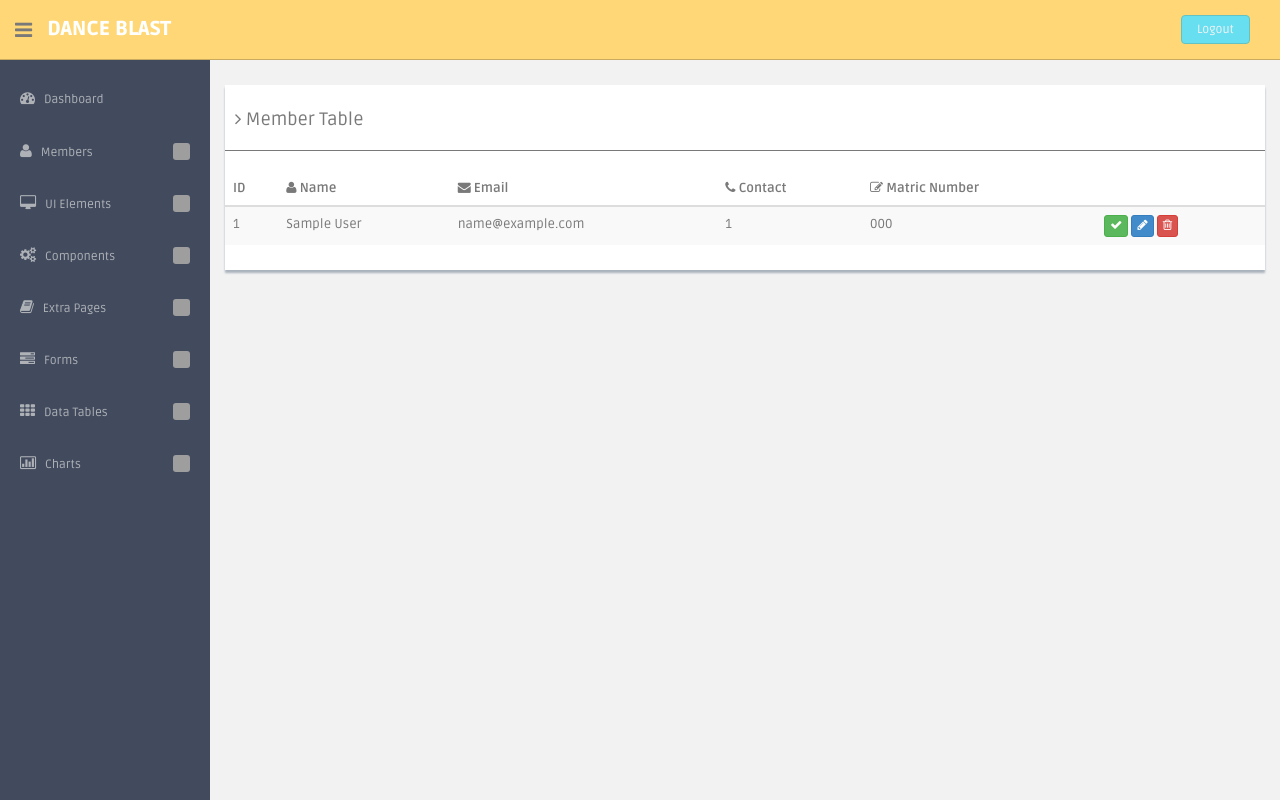
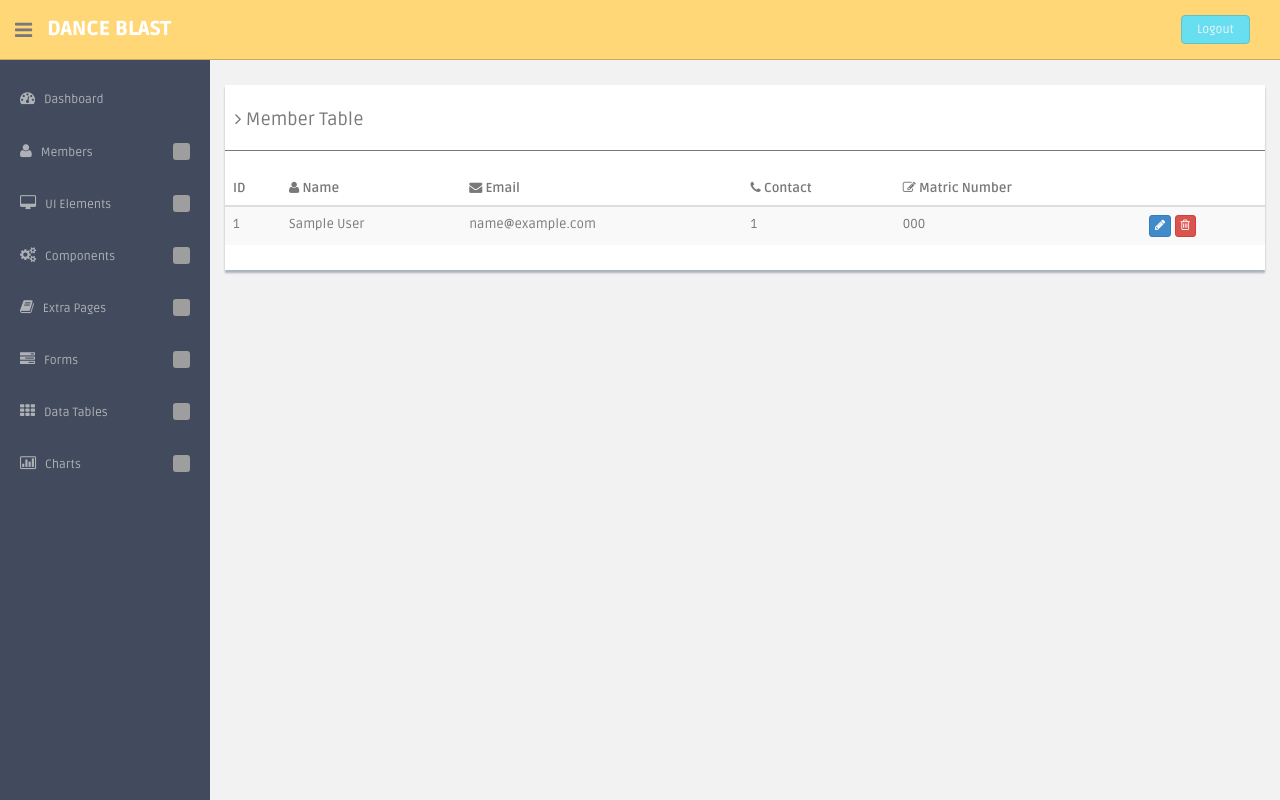
Before and after one commit to jackyhsuch/blastCMS, a Django app: page /users/ in a window 1280 px wide. Run offline with Django 3.2, Linux system fonts and the light colour scheme; tables that the repository leaves empty hold one stand-in row (values such as "Sample post"); some libraries are stand-ins or nearby versions; grey boxes are pictures that could not be loaded.

Commit message:
check button and edit button can toggle

```diff
--- a/static/js/common-scripts.js
+++ b/static/js/common-scripts.js
@@ -205,7 +205,8 @@ function downloadMember(e) {
 
 function editMember(e) {
     var id = $(e).data("id");
-
+    $("#pencilbutton-"+id).hide();
+    $("#checkbutton-"+id).show();
     $(".member-"+id+"-row").each(function(){
         var text = $(this).text();
         $(this).replaceWith("<input class='input-"+id+"' type='text' value='"+text+"'>");
@@ -214,7 +215,8 @@ function editMember(e) {
 
 function submitMember(e) {
     var id = $(e).data("id");
-
+    $("#pencilbutton-"+id).show();
+    $("#checkbutton-"+id).hide();
     var dataArray = [];
 
     $(".input-"+id).each(function() {
--- a/users/templates/users/index.html
+++ b/users/templates/users/index.html
@@ -28,8 +28,8 @@
                                 <td><span class="member-{{ user.id }}-row">{{ user.contact }}</span></td>
                                 <td><span class="member-{{ user.id }}-row">{{ user.matric_number }}</span></td>
                                 <td>
-                                    <button class="btn btn-success btn-xs" data-id="{{ user.id }}" onclick="submitMember(this);"><i class="fa fa-check"></i></button>
-                                    <button class="btn btn-primary btn-xs" data-id="{{ user.id }}" onclick="editMember(this);"><i class="fa fa-pencil"></i></button>
+                                    <button id="checkbutton-{{ user.id }}" class="btn btn-success btn-xs" data-id="{{ user.id }}" onclick="submitMember(this);" style="display: none;"><i class="fa fa-check"></i></button>
+                                    <button id="pencilbutton-{{ user.id }}" class="btn btn-primary btn-xs" data-id="{{ user.id }}" onclick="editMember(this);" ><i class="fa fa-pencil"></i></button>
                                     <button class="btn btn-danger btn-xs" data-id="{{ user.id }}" onclick="deleteMember(this);"><i class="fa fa-trash-o "></i></button>
                                 </td>
                             </tr>
```
